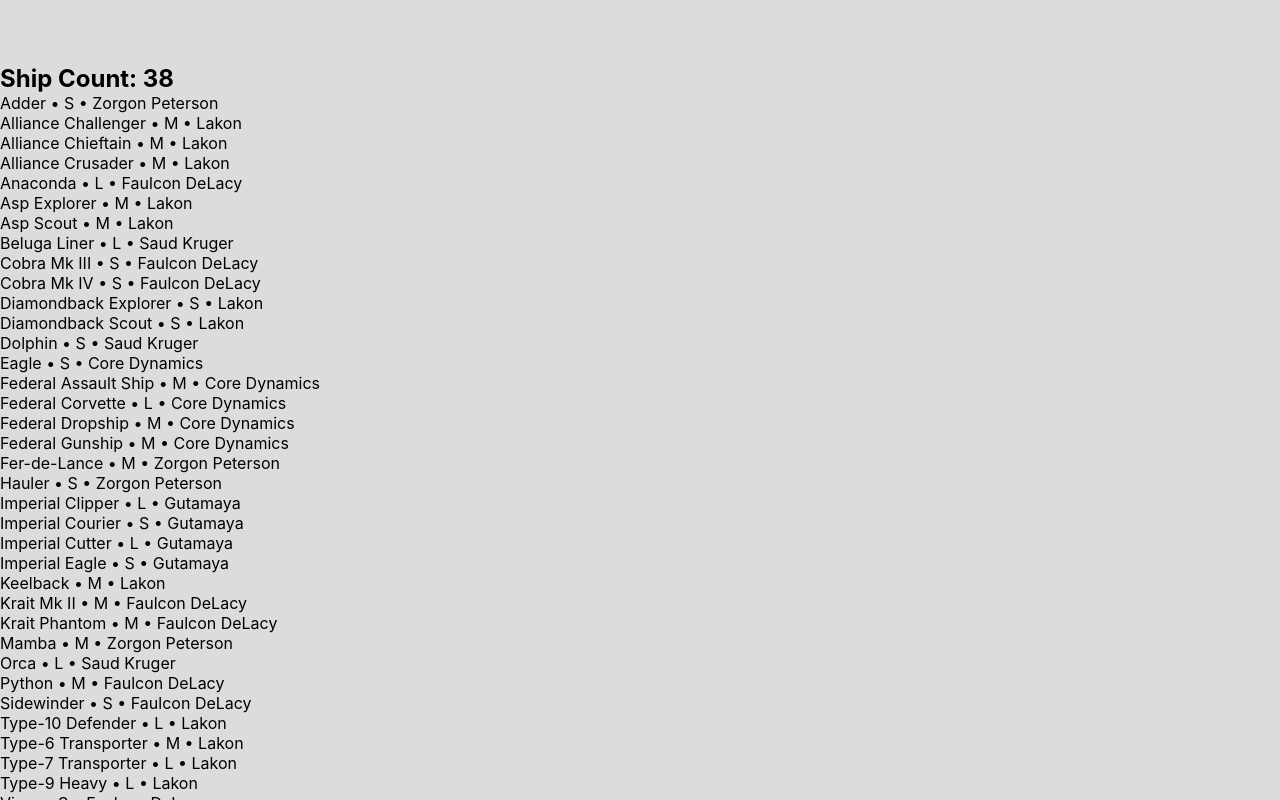
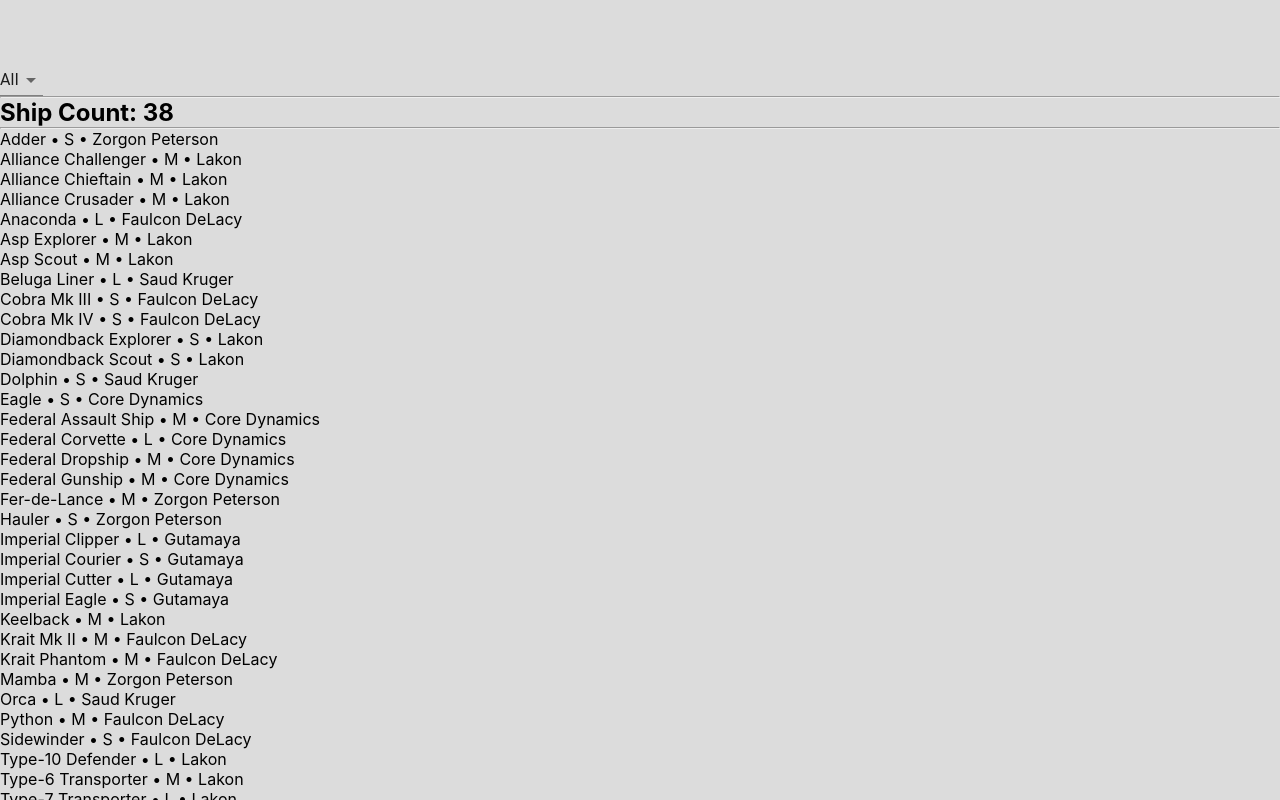
Before and after one commit to StevenJBurns/elite-dangerous-fitting-tool, a React (Create React App) app: page / in a window 1280 px wide. Shown: the top 800 px of the page. Built offline with nearby package versions, Linux system fonts and the light colour scheme.

Commit message:
feat: use MUI Select for filtering via React local state hook

```diff
--- a/src/ShipList.tsx
+++ b/src/ShipList.tsx
@@ -1,10 +1,36 @@
+import React from 'react';
+import Select from '@material-ui/core/Select';
+import MenuItem from "@material-ui/core/MenuItem";
+import { Ship, ShipSize } from 'types/Ship';
 import ShipData from 'data/ships.json';
 
-const ShipList = () => (
+const ShipList = () => {
+  const [shipData, setShipData] = React.useState<Array<Ship>>(ShipData);
+  const [shipSizeFilter, setShipSizeFilter] = React.useState<ShipSize | "A">("A");
+
+  React.useEffect(() => {
+    shipSizeFilter !== "A" ?
+      setShipData(() => ShipData.filter(ship => ship.size === shipSizeFilter)) :
+      setShipData(ShipData)
+  }, [shipSizeFilter]);
+
+  return (
     <>
-    <h2>Ship Count: {ShipData.length}</h2>
+      <Select
+        defaultValue={"A"}
+        value={shipSizeFilter}
+        onChange={(e: React.ChangeEvent<{ value: any }>) => setShipSizeFilter(e.target.value)}
+      >
+        <MenuItem value={"A"}>All</MenuItem>
+        <MenuItem value={"S"}>Small</MenuItem>
+        <MenuItem value={"M"}>Medium</MenuItem>
+        <MenuItem value={"L"}>Large</MenuItem>
+      </Select>
+      <hr />
+      <h2>Ship Count: {shipData.length}</h2>
+      <hr />
       <ul>
-      { ShipData.map(ship =>
+        { shipData.map(ship =>
         <li>
           <span>{ship.name}</span>
           <span> &bull; </span>
@@ -15,5 +41,6 @@
       </ul>
     </>
   );
+};
 
 export default ShipList;
```
Lines whose indentation alone changed are shown as unchanged.
